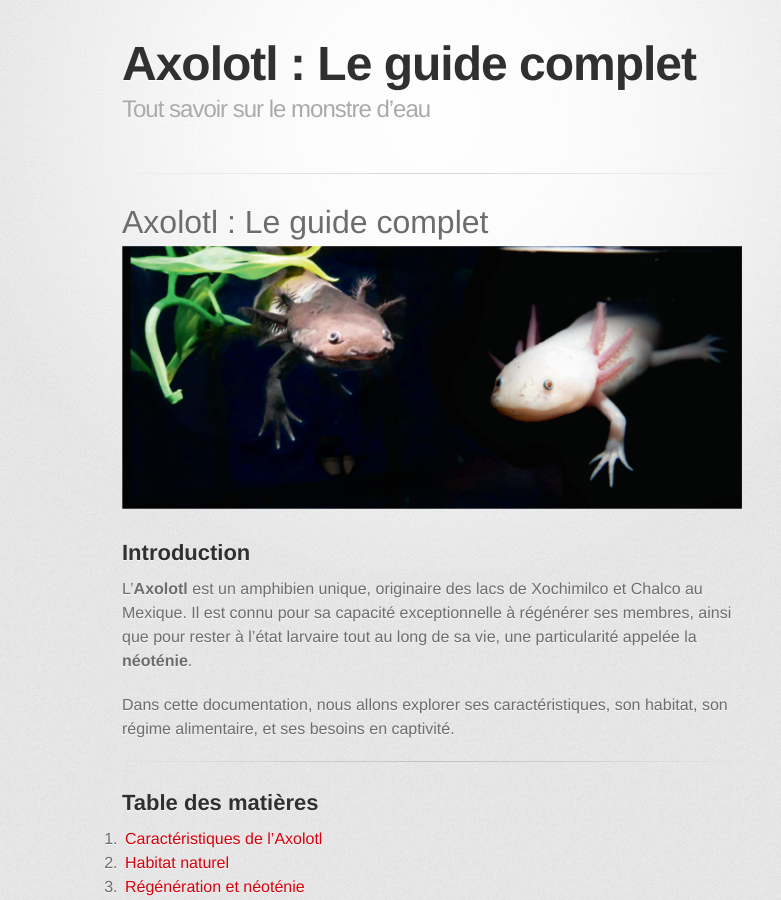
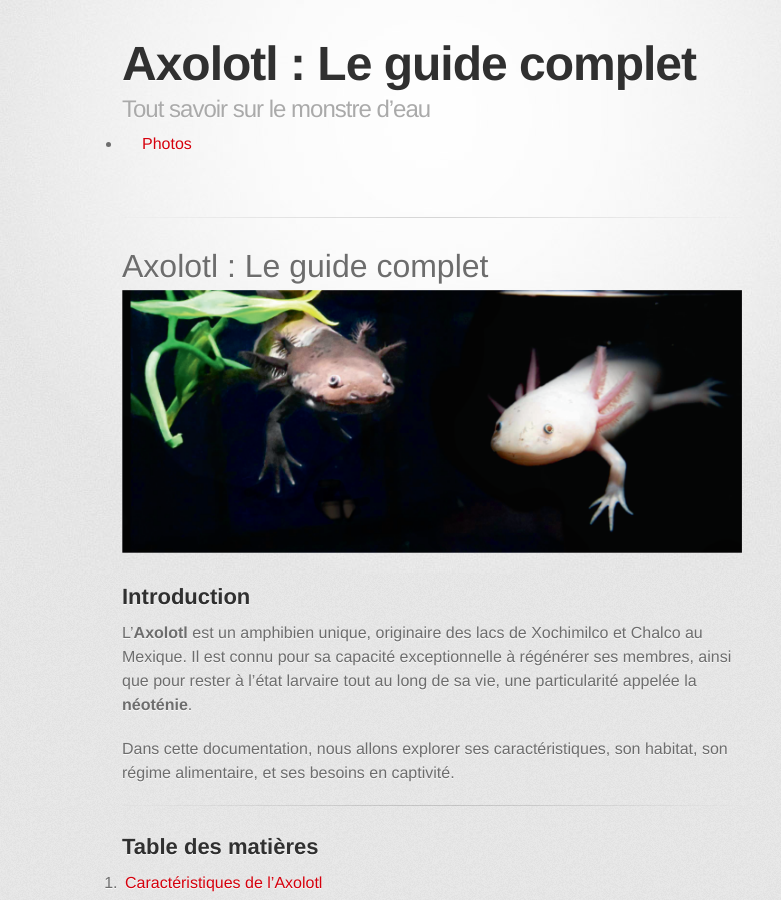
Before and after one commit to Azhoxs/azhoxs.github.io, a Jekyll site: the page built from index.md, in a window 1280 px wide and 900 px high. Shown: the whole window, without its empty margins (208-989 px from the left). Built offline with Jekyll 4.4.1, drawn with Linux system fonts in a browser that asks for light colours; some web fonts are replaced; our own code applies the rules of GitHub Pages for plain Markdown files.

Commit message:
Ajout d'une nav

```diff
--- a/_layouts/default.html
+++ b/_layouts/default.html
@@ -21,6 +21,13 @@
         <header>
           <h1>{{ page.title | default: site.title | default: site.github.repository_name }}</h1>
           <h2>{{ page.description | default: site.description | default: site.github.project_tagline }}</h2>
+
+          <nav>
+            <ul>
+              <li><a href="{{ '/' | relative_url }}">Photos</a></li>
+            </ul>
+          </nav>
+
         </header>
 
         <hr>
```
